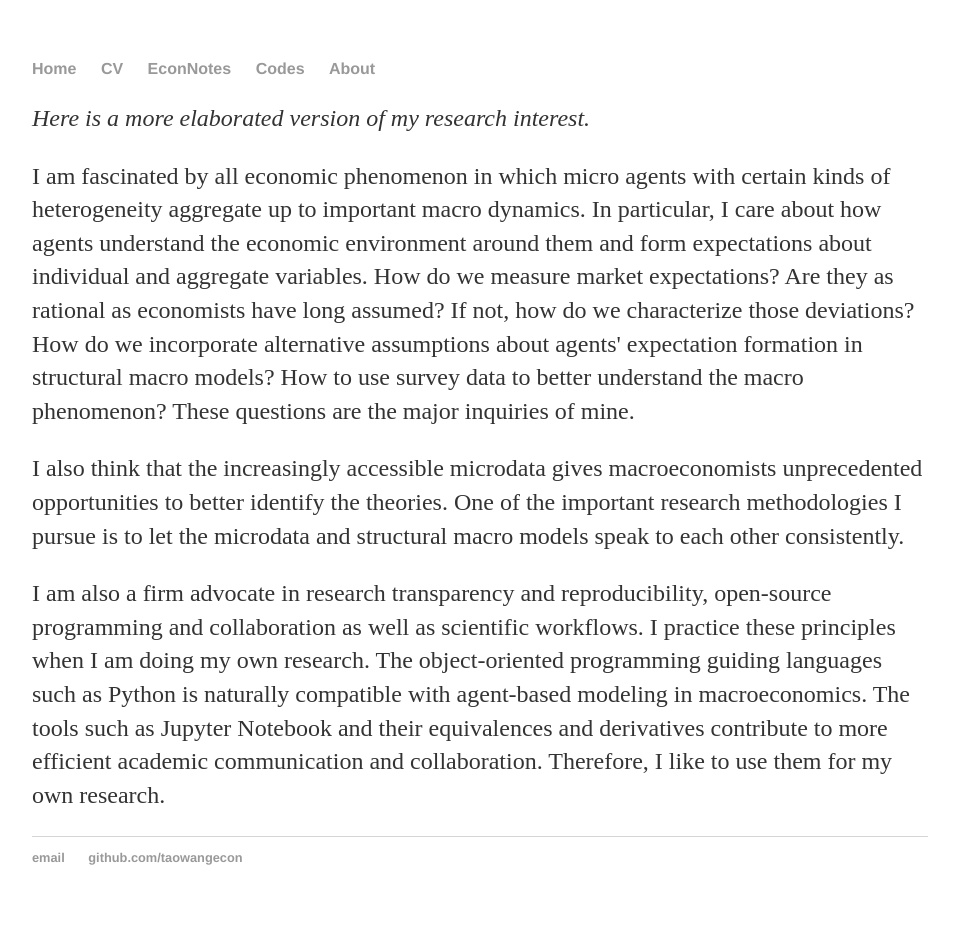
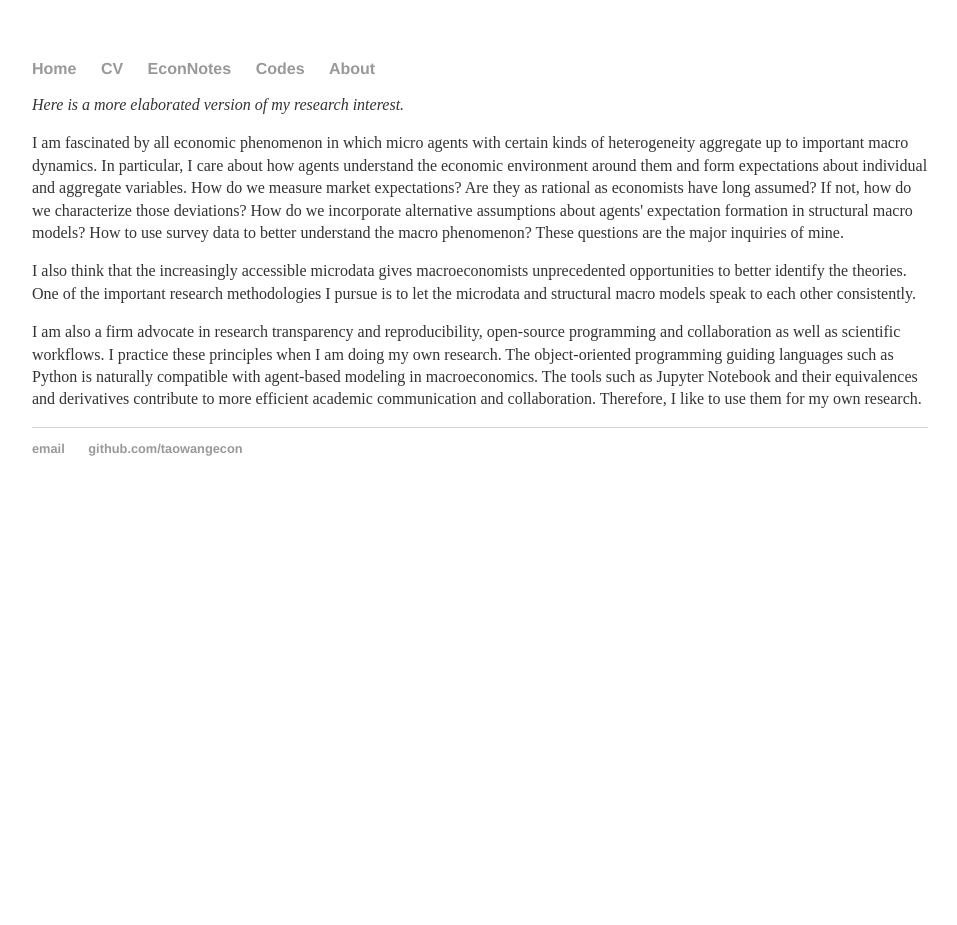
Before and after one commit to iworld1991/TaoWangEcon.github.io, a Jekyll site: the page built from about/index.html, in a window 1280 px wide. Shown: the whole page, without its empty margins (160-1117 px from the left). Built offline with Jekyll 4.4.1, drawn with Linux system fonts in a browser that asks for light colours; after the commit the page ends 900 px from its top, so only the background shows below that.

Commit message:
Update index.html

```diff
--- a/about/index.html
+++ b/about/index.html
@@ -4,11 +4,11 @@ title: More about My Research Interest
 ---
 
   <div class="blurb">
-<p><em>Here is a more elaborated version of my research interest.</em> </p>
+<p style="font-size:100%;"><em>Here is a more elaborated version of my research interest.</em> </p>
 
-<p>I am fascinated by all economic phenomenon in which micro agents with certain kinds of heterogeneity aggregate up to important macro dynamics. In particular, I care about how agents understand the economic environment around them and form expectations about individual and aggregate variables. How do we measure market expectations? Are they as rational as economists have long assumed? If not, how do we characterize those deviations? How do we incorporate alternative assumptions about agents' expectation formation in structural macro models?  How to use survey data to better understand the macro phenomenon?  These questions are the major inquiries of mine.</p>
+<p style="font-size:100%;">I am fascinated by all economic phenomenon in which micro agents with certain kinds of heterogeneity aggregate up to important macro dynamics. In particular, I care about how agents understand the economic environment around them and form expectations about individual and aggregate variables. How do we measure market expectations? Are they as rational as economists have long assumed? If not, how do we characterize those deviations? How do we incorporate alternative assumptions about agents' expectation formation in structural macro models?  How to use survey data to better understand the macro phenomenon?  These questions are the major inquiries of mine.</p>
 
-<p>I also think that the increasingly accessible microdata gives macroeconomists unprecedented opportunities to better identify the theories. One of the important research methodologies I pursue is to let the microdata and structural macro models speak to each other consistently. </p>
+<p style="font-size:100%;">I also think that the increasingly accessible microdata gives macroeconomists unprecedented opportunities to better identify the theories. One of the important research methodologies I pursue is to let the microdata and structural macro models speak to each other consistently. </p>
 
-<p>I am also a firm advocate in research transparency and reproducibility, open-source programming and collaboration as well as scientific workflows. I practice these principles when I am doing my own research. The object-oriented programming guiding languages such as Python is naturally compatible with agent-based modeling in macroeconomics. The tools such as Jupyter Notebook and their equivalences and derivatives contribute to more efficient academic communication and collaboration. Therefore, I like to use them for my own research. </p>
+<p style="font-size:100%;">I am also a firm advocate in research transparency and reproducibility, open-source programming and collaboration as well as scientific workflows. I practice these principles when I am doing my own research. The object-oriented programming guiding languages such as Python is naturally compatible with agent-based modeling in macroeconomics. The tools such as Jupyter Notebook and their equivalences and derivatives contribute to more efficient academic communication and collaboration. Therefore, I like to use them for my own research. </p>
 </div><!-- /.blurb -->
```
